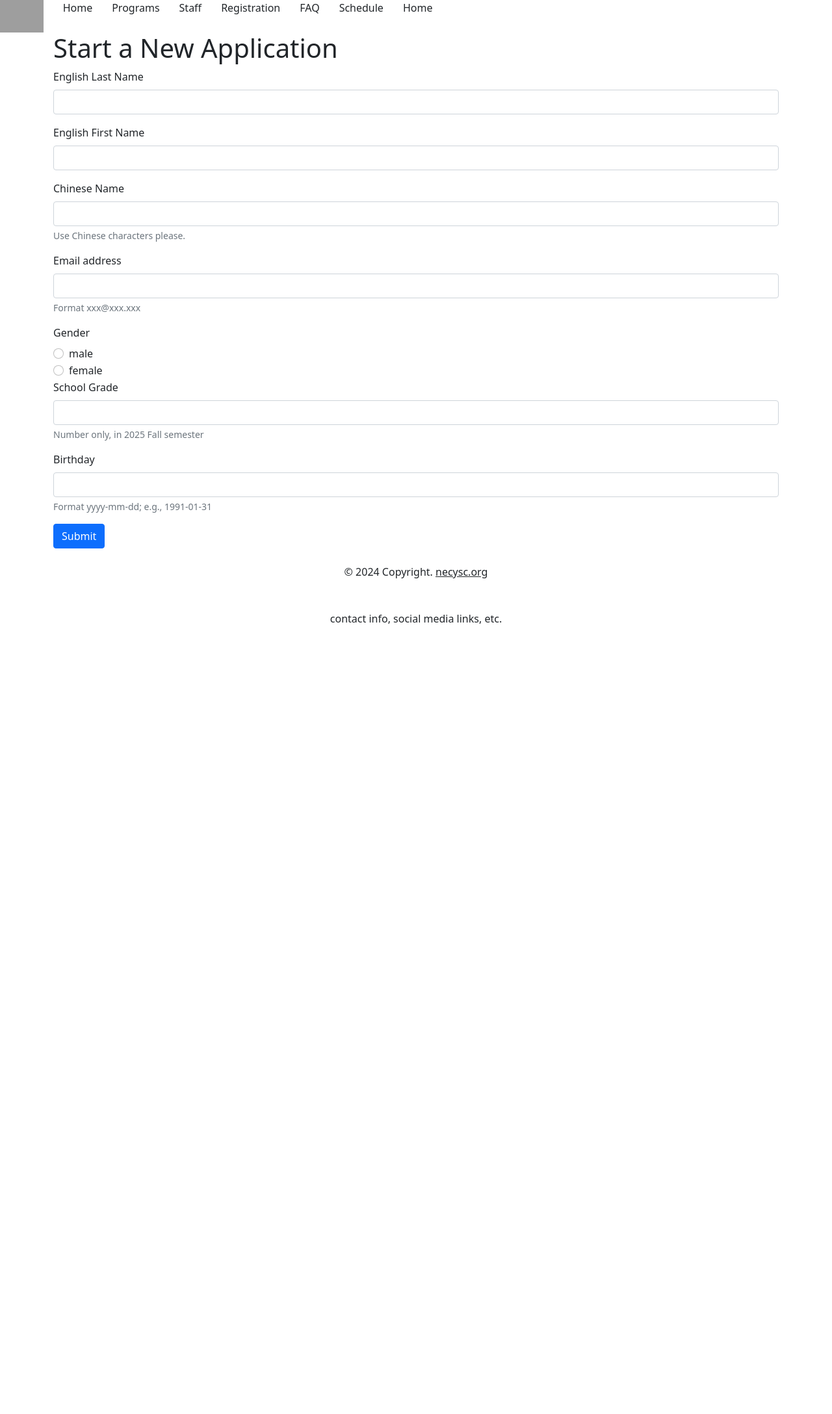
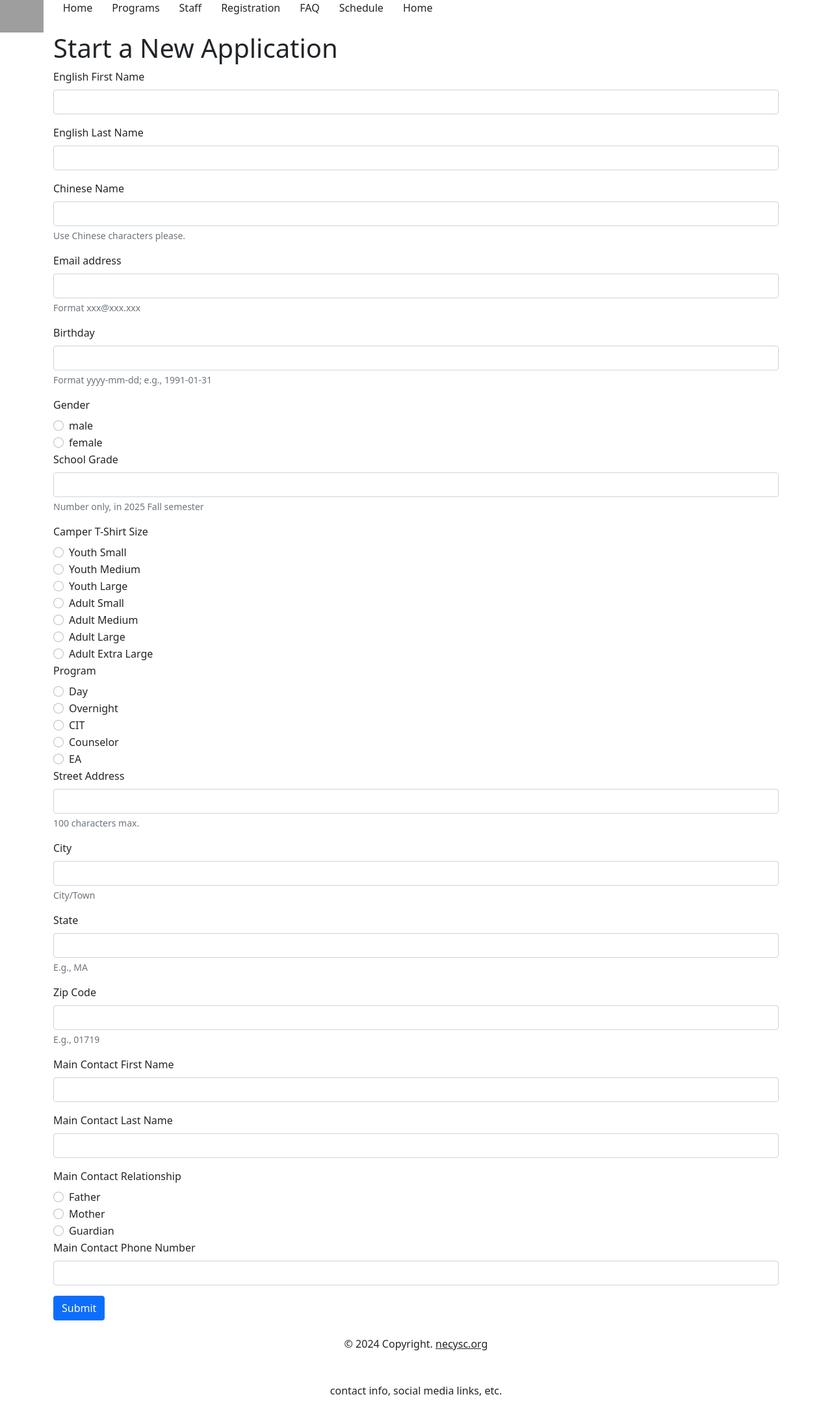
Before and after one commit to fullstackatbrown/project-necysc, a Django app: page /applicant/new_application/ in a window 1280 px wide. Shown: the whole page at 65% size. Before the commit the page ends 960 px from the top, so only its background shows below. Run offline with Django 5.2, Linux system fonts and the light colour scheme; the visitor is signed in with stand-in values (Sample User, id 1); grey boxes are pictures that could not be loaded.

Commit message:
started parent contact info

```diff
--- a/necysc_app/templates/necysc_app/applicant/new_application.html
+++ b/necysc_app/templates/necysc_app/applicant/new_application.html
@@ -9,12 +9,12 @@
 
   <!--name inputs-->
   <div class="mb-3">
+    <label for="firstnamet" class="form-label">English First Name</label>
+    <input type="text" class="form-control" id="firstname" name="applicant_fname">
+  </div>
+  <div class="mb-3">
     <label for="lastnamet" class="form-label">English Last Name</label>
     <input type="text" class="form-control" id="lastname" name="applicant_lname">
-  </div>
-  <div class="mb-3">
-    <label for="firstnamet" class="form-label">English First Name</label>
-    <input type="text" class="form-control" id="firstname" name="applicant_fname">
   </div>
   <div class="mb-3">
     <label for="chineseName" class="form-label">Chinese Name</label>
@@ -26,17 +26,22 @@
     <input type="email" class="form-control" id="applicantemail" name="applicant_email">
     <div class="form-text">Format xxx@xxx.xxx</div>
   </div>
+  <div class="mb-3">
+    <label for="applicantemail" class="form-label">Birthday</label>
+    <input type="email" class="form-control" id="applicantemail" name="applicant_email">
+    <div class="form-text">Format yyyy-mm-dd; e.g., 1991-01-31</div>
+  </div>
 
   <!--radio buttons for gender-->
   <label class="form-label">Gender</label>
   <div class="form-check">
-    <input class="form-check-input" type="radio" name="applicant_sex" id="male">
+    <input class="form-check-input" type="radio" name="applicant_sex" id="male" value="M">
     <label class="form-check-label" for="male">
       male
     </label>
   </div>
   <div class="form-check">
-    <input class="form-check-input" type="radio" name="applicant_sex" id="female">
+    <input class="form-check-input" type="radio" name="applicant_sex" id="female" value="F">
     <label class="form-check-label" for="female">
       female
     </label>
@@ -47,10 +52,142 @@
     <input type="email" class="form-control" id="applicantgrade" name="applicant_grade">
     <div class="form-text">Number only, in 2025 Fall semester</div>
   </div>
+
+
+  <!--Need to change the application model field to accept more than 2 letters?-->
+  <!--Camper T-Shirt Size-->
+  <label class="form-label">Camper T-Shirt Size</label>
+  <div class="form-check">
+    <input class="form-check-input" type="radio" name="applicant_shirt_size" id="youthsmall" value="YS">
+    <label class="form-check-label" for="youthsmall">
+      Youth Small
+    </label>
+  </div>
+  <div class="form-check">
+    <input class="form-check-input" type="radio" name="applicant_shirt_size" id="youthmedium" value="YM">
+    <label class="form-check-label" for="youthmedium">
+      Youth Medium
+    </label>
+  </div>
+  <div class="form-check">
+    <input class="form-check-input" type="radio" name="applicant_shirt_size" id="youthlarge" value="YL">
+    <label class="form-check-label" for="youthlarge">
+      Youth Large
+    </label>
+  </div>
+  <div class="form-check">
+    <input class="form-check-input" type="radio" name="applicant_shirt_size" id="adultsmall" value="AS">
+    <label class="form-check-label" for="adultsmall">
+      Adult Small
+    </label>
+  </div>
+  <div class="form-check">
+    <input class="form-check-input" type="radio" name="applicant_shirt_size" id="adultmedium" value="AM">
+    <label class="form-check-label" for="adultmedium">
+      Adult Medium
+    </label>
+  </div>
+  <div class="form-check">
+    <input class="form-check-input" type="radio" name="applicant_shirt_size" id="adultlarge" value="AL">
+    <label class="form-check-label" for="adultlarge">
+      Adult Large
+    </label>
+  </div>
+  <div class="form-check">
+    <input class="form-check-input" type="radio" name="applicant_shirt_size" id="adultextralarge" value="AX">
+    <label class="form-check-label" for="adultextralarge">
+      Adult Extra Large
+    </label>
+  </div>
+
+  <!--Program options-->
+  <label class="form-label">Program</label>
+  <div class="form-check">
+    <input class="form-check-input" type="radio" name="program" id="day" value="D">
+    <label class="form-check-label" for="day">
+      Day
+    </label>
+  </div>
+  <div class="form-check">
+    <input class="form-check-input" type="radio" name="program" id="overnight" value="ON">
+    <label class="form-check-label" for="overnight">
+      Overnight
+    </label>
+  </div>
+  <div class="form-check">
+    <input class="form-check-input" type="radio" name="program" id="cit" value="CIT">
+    <label class="form-check-label" for="cit">
+      CIT
+    </label>
+  </div>
+  <div class="form-check">
+    <input class="form-check-input" type="radio" name="program" id="counselor" value="C">
+    <label class="form-check-label" for="counselor">
+      Counselor
+    </label>
+  </div>
+  <div class="form-check">
+    <input class="form-check-input" type="radio" name="program" id="ea" value="EA">
+    <label class="form-check-label" for="ea">
+      EA
+    </label>
+  </div>
+
   <div class="mb-3">
-    <label for="applicantemail" class="form-label">Birthday</label>
-    <input type="email" class="form-control" id="applicantemail" name="applicant_email">
-    <div class="form-text">Format yyyy-mm-dd; e.g., 1991-01-31</div>
+    <label for="streetaddress" class="form-label">Street Address</label>
+    <input type="text" class="form-control" id="streetaddress" name="street_address">
+    <div class="form-text">100 characters max.</div>
+  </div>
+  <div class="mb-3">
+    <label for="city" class="form-label">City</label>
+    <input type="text" class="form-control" id="city" name="city">
+    <div class="form-text">City/Town</div>
+  </div>
+  <div class="mb-3">
+    <label for="state" class="form-label">State</label>
+    <input type="text" class="form-control" id="state" name="state">
+    <div class="form-text">E.g., MA</div>
+  </div>
+  <div class="mb-3">
+    <label for="zipcode" class="form-label">Zip Code</label>
+    <input type="text" class="form-control" id="zipcode" name="zip_code">
+    <div class="form-text">E.g., 01719</div>
+  </div>
+
+  <!--parent/guardian/emergency contact info-->
+  <div class="mb-3">
+    <label for="parent1fname" class="form-label">Main Contact First Name</label>
+    <input type="text" class="form-control" id="parent1fname" name="parent1_fname">
+  </div>
+  <div class="mb-3">
+    <label for="parent1lname" class="form-label">Main Contact Last Name</label>
+    <input type="text" class="form-control" id="parent1lname" name="parent1_lname">
+  </div>
+
+  <!--Parent relationship choices-->
+  <label class="form-label">Main Contact Relationship</label>
+  <div class="form-check">
+    <input class="form-check-input" type="radio" name="parent1_relationship" id="parent1father" value="F">
+    <label class="form-check-label" for="parent1father">
+      Father
+    </label>
+  </div>
+  <div class="form-check">
+    <input class="form-check-input" type="radio" name="parent1_relationship" id="parent1mother" value="M">
+    <label class="form-check-label" for="parent1mother">
+      Mother
+    </label>
+  </div>
+  <div class="form-check">
+    <input class="form-check-input" type="radio" name="parent1_relationship" id="parent1guardian" value="G">
+    <label class="form-check-label" for="parent1guardian">
+      Guardian
+    </label>
+  </div>
+
+  <div class="mb-3">
+    <label for="parent1phone" class="form-label">Main Contact Phone Number</label>
+    <input type="tel" class="form-control" id="parent1phone" name="parent1_phone">
   </div>
 
 
```
